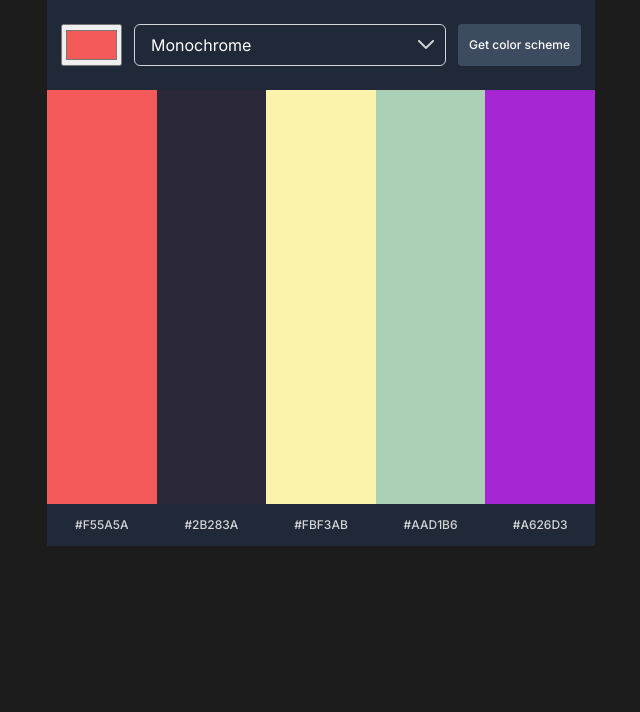
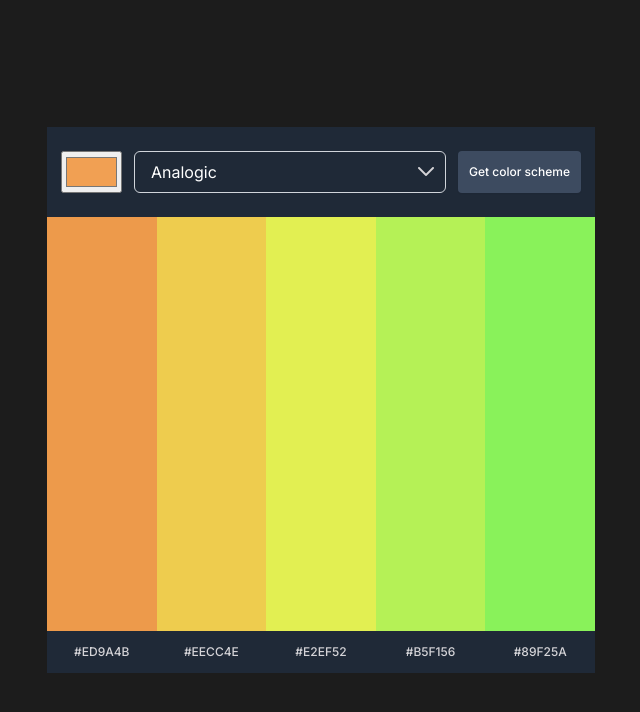
Before and after one commit to aondodawid/Color-Scheme-Generator, a website built with Vite: page index.html in a window 1280 px wide. Shown: the whole page, without its empty margins (319-959 px from the left). Built offline with nearby package versions, Linux system fonts and the light colour scheme; no server answers.

Commit message:
final changes

```diff
--- a/index.css
+++ b/index.css
@@ -21,7 +21,6 @@ form {
 body {
   background-color: #1C1C1C;
   display: flex;
-  flex-direction: column;
   justify-content: center;
   align-items: center;
 }
@@ -51,6 +50,7 @@ button {
 
 .wrapper {
   max-width: 550px;
+  position: relative;
 }
 
 .color-container {
@@ -82,8 +82,11 @@ button {
 .message {
   position: absolute;
   top: 144px;
+  left: 0;
+  width: 100%;
   font-weight: 500;
   text-transform: uppercase;
+  text-align: center;
 }
 
 .hidden {
@@ -231,3 +234,9 @@ button {
     color: #D1D5DB;
   }
 }
+
+@media screen and (max-width: 350px) {
+  .message {
+    font-size: 0.8rem;
+  }
+}
--- a/index.html
+++ b/index.html
@@ -20,67 +20,67 @@
         <input
           type="color"
           id="color-input"
-          value="#f55a5a"
+          value="#F1A053"
           class="color-input"
         />
         <div class="custom-select" id="custom-select">
           <select id="color-scheme">
+            <option value="Analogic">Analogic</option>
             <option value="Monochrome">Monochrome</option>
             <option value="Monochrome-dark">Monochrome-dark</option>
             <option value="Monochrome-light">Monochrome-light</option>
-            <option value="Analogic">Analogic</option>
             <option value="Complement">Complement</option>
             <option value="Analogic-complement">Analogic-complement</option>
-            <option value="Analogic-Triad">Analogic-Triad</option>
+            <option value="Triad">Analogic-Triad</option>
           </select>
         </div>
         <button>Get color scheme</button>
       </form>
-      <main>
+      <main id="main">
         <div class="color-container">
           <div
             class="color"
-            data-color="#f55a5a"
-            style="background-color: #f55a5a"
+            data-color="#ED9A4B"
+            style="background-color: #ed9a4b"
           ></div>
-          <div class="color-name">#F55A5A</div>
+          <div class="color-name">#ED9A4B</div>
         </div>
         <div class="color-container">
           <div
             class="color"
-            data-color="#2b283a"
-            style="background-color: #2b283a"
+            data-color="#EECC4E"
+            style="background-color: #eecc4e"
           ></div>
-          <div class="color-name">#2B283A</div>
+          <div class="color-name">#EECC4E</div>
         </div>
         <div class="color-container">
           <div
             class="color"
-            data-color="#fbf3ab"
-            style="background-color: #fbf3ab"
+            data-color="#E2EF52"
+            style="background-color: #e2ef52"
           ></div>
-          <div class="color-name">#FBF3AB</div>
+          <div class="color-name">#E2EF52</div>
         </div>
         <div class="color-container">
           <div
             class="color"
-            data-color="#aad1b6"
-            style="background-color: #aad1b6"
+            data-color="#B5F156"
+            style="background-color: #b5f156"
           ></div>
-          <div class="color-name">#AAD1B6</div>
+          <div class="color-name">#B5F156</div>
         </div>
         <div class="color-container">
           <div
             class="color"
-            data-color="#a626d3"
-            style="background-color: #a626d3"
+            data-color="#89F25A"
+            style="background-color: #89f25a"
           ></div>
-          <div class="color-name">#A626D3</div>
+          <div class="color-name">#89F25A</div>
         </div>
       </main>
-    </div>
-    <div class="message hidden" id="message">
-      You copied the hex code: #FBF3AB
+      <div class="message hidden" id="message">
+        You copied the hex code: #FBF3AB
+      </div>
     </div>
     <script src="index.js" type="module"></script>
   </body>
--- a/index.js
+++ b/index.js
@@ -1,11 +1,12 @@
 import createCustomSelect from "./custom-select";
 
+const colorContainer = document.querySelectorAll(".color-container");
 const form = document.getElementById("new-color");
-const colors = document.querySelectorAll(".color");
 const notification = document.getElementById("message");
 let hiddenAfter5Sec;
 
 createCustomSelect();
+getData();
 
 function coppyMessage(message, data) {
   clearTimeout(hiddenAfter5Sec);
@@ -23,24 +24,34 @@ function copyToClipboard() {
     : "";
 }
 
-colors.forEach((color) => color.addEventListener("click", copyToClipboard));
+function render(arrData) {
+  colorContainer.forEach((color, index) => {
+    color.innerHTML = `
+        <div class="color" data-color="${arrData[index]}" style="background-color: ${arrData[index]}">
+        </div>
+        <div class="color-name">${arrData[index]}</div>
+      `;
+  });
+  document
+    .querySelectorAll(".color")
+    .forEach((color) => color.addEventListener("click", copyToClipboard));
+}
 
-form.addEventListener("submit", (e) => {
-  e.preventDefault();
-  console.log(document.forms["new-color"].elements[0].value);
+function getData() {
   const colorInput = document.forms["new-color"].elements[0].value.slice(1);
   const colorScheme =
     document.forms["new-color"].elements[1].value.toLowerCase();
-
-  console.log(colorInput);
-
-  console.log(
-    `https://www.thecolorapi.com/scheme?hex-${colorInput}&mode=${colorScheme}&count=5`
-  );
 
   fetch(
     `https://www.thecolorapi.com/scheme?hex=${colorInput}&mode=${colorScheme}&count=5`
   )
     .then((res) => res.json())
-    .then((data) => console.log(data.colors));
+    .then((data) => {
+      render(data.colors.map((el) => el.hex.value));
+    });
+}
+
+form.addEventListener("submit", (e) => {
+  e.preventDefault();
+  getData();
 });
```
